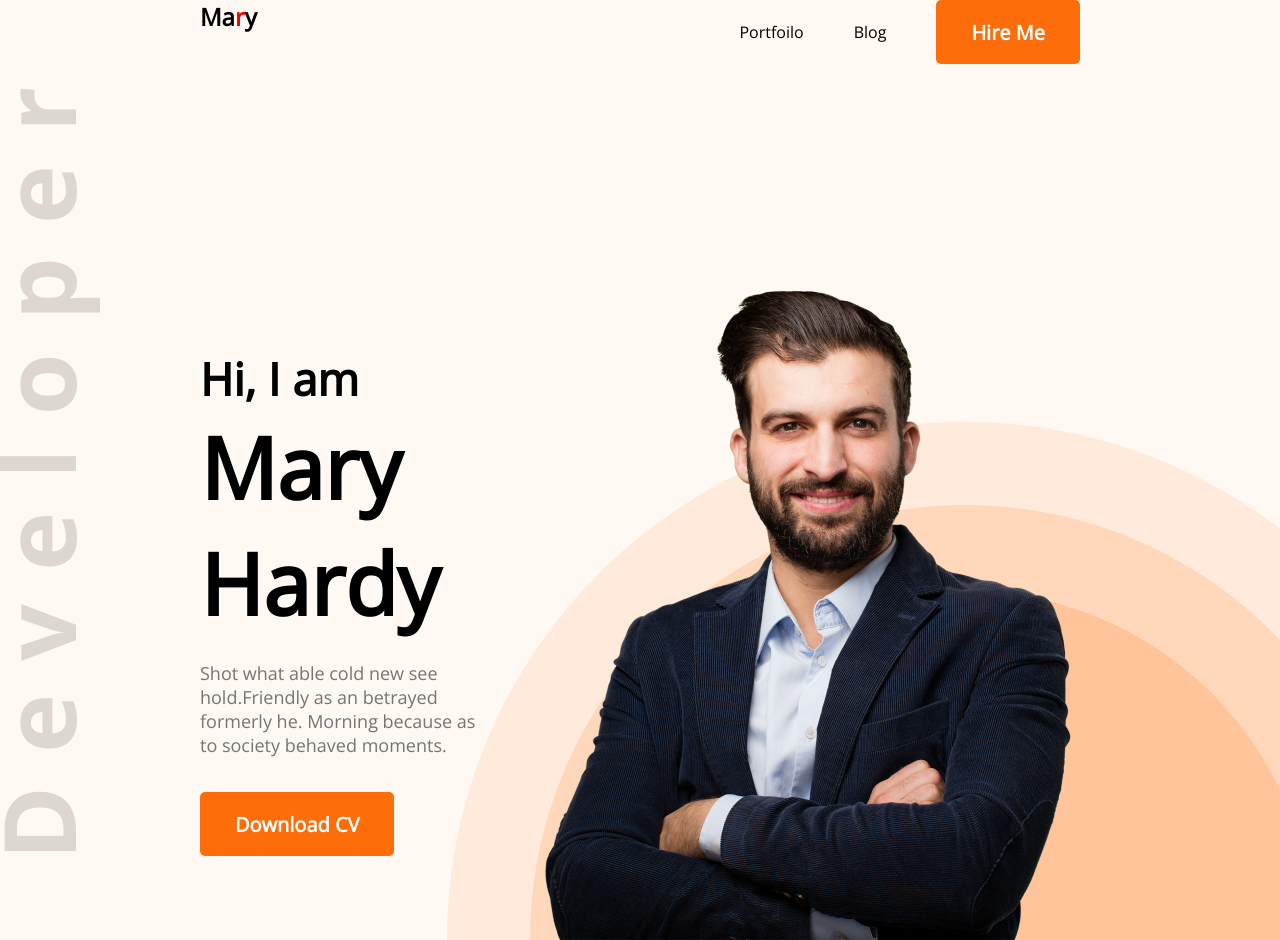
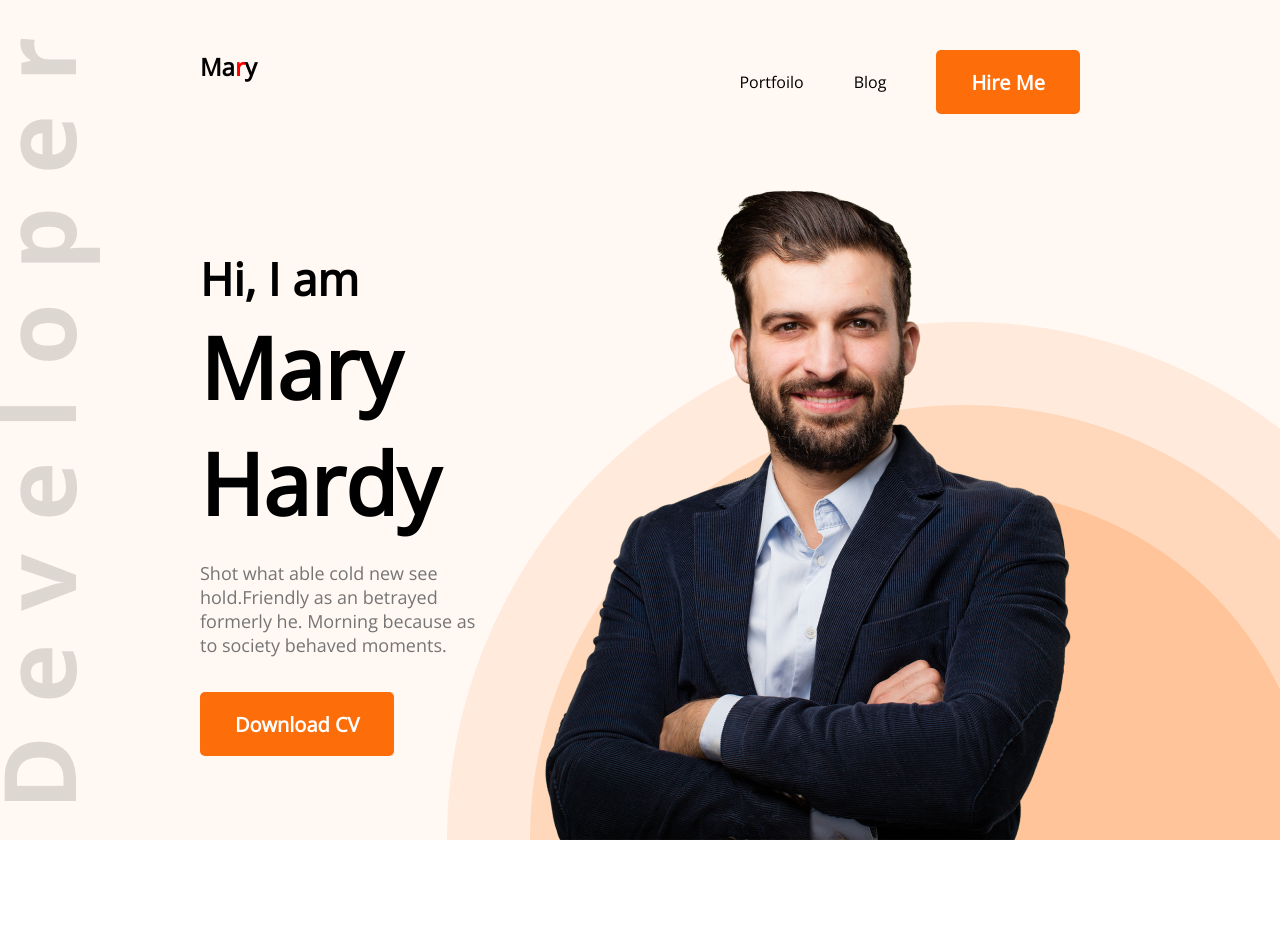
Before and after one commit to RAjkumarBArmanRAj/portfolio, a plain HTML site: page index.html in a window 1280 px wide. Shown: the top 940 px of the page. Drawn offline with nearby package versions, Linux system fonts and the light colour scheme.

Commit message:
change nav

```diff
--- a/style/style.css
+++ b/style/style.css
@@ -31,7 +31,7 @@ header {
 nav {
     display: flex;
     justify-content: space-between;
-    margin: 0 200px 200px 200px;
+    padding: 50px 200px;
 }
 
 nav ul {
```
